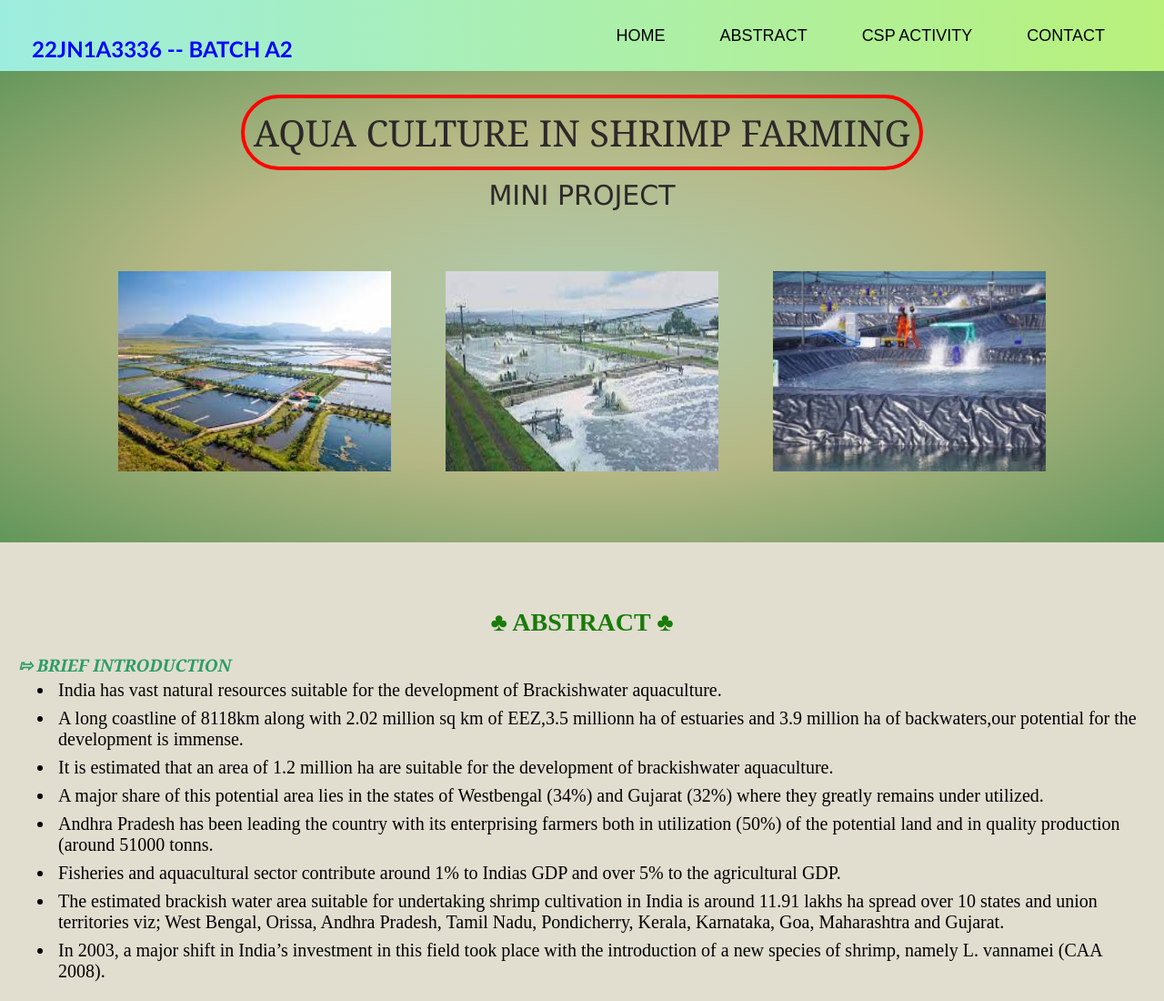
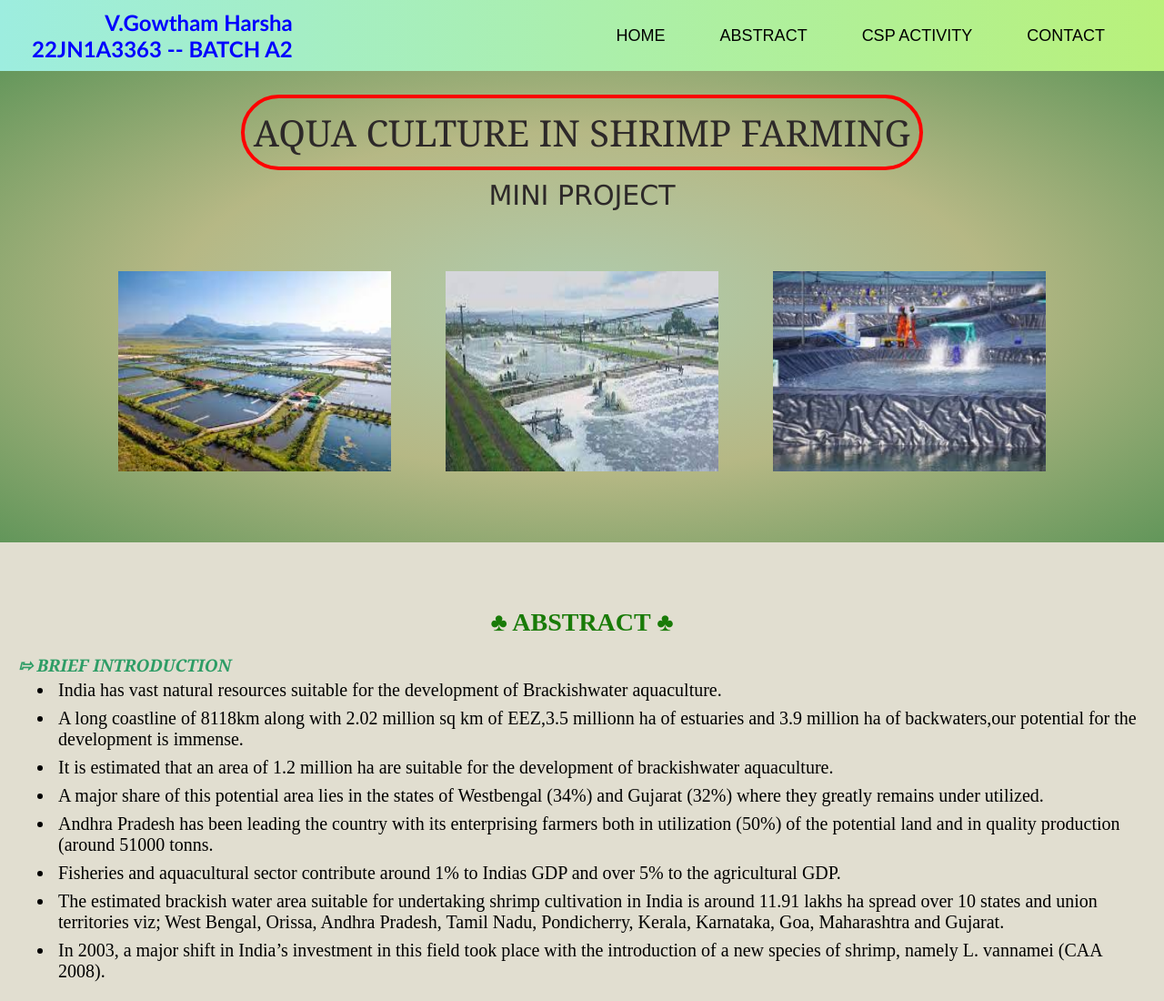
Before and after one commit to Gowthamharshavakati/csp, a plain HTML site: page index.html in a window 1280 px wide. Shown: the top 1100 px of the page at 91% size. Drawn offline with Linux system fonts and the light colour scheme; a script that the page names is missing.

Commit message:
Update index.html

```diff
--- a/index.html
+++ b/index.html
@@ -12,7 +12,7 @@
     <body>
         <div id="nav-bar">
             <div id="details" class="nav-divs">
-                <h2 dir="rtl"> <br> 22JN1A3336 -- BATCH A2 </h2>
+                <h2 dir="rtl">V.Gowtham Harsha <br> 22JN1A3363 -- BATCH A2 </h2>
            </div>
             <div id="buttons" class="nav-divs">
                 <button onclick="scrollToSection('home')">HOME</button>
```
